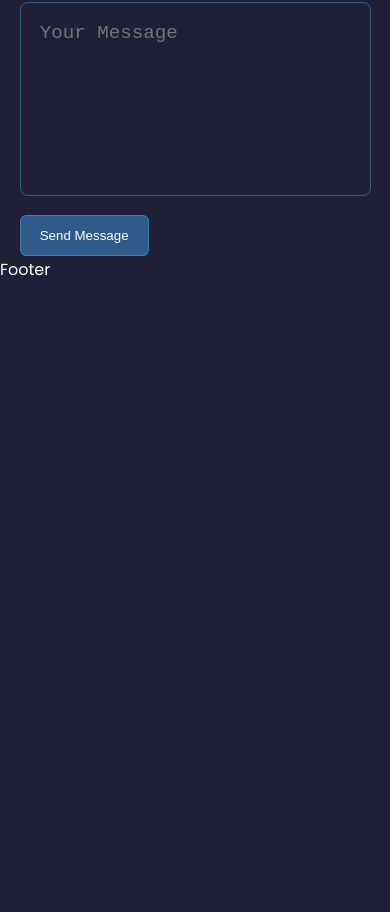
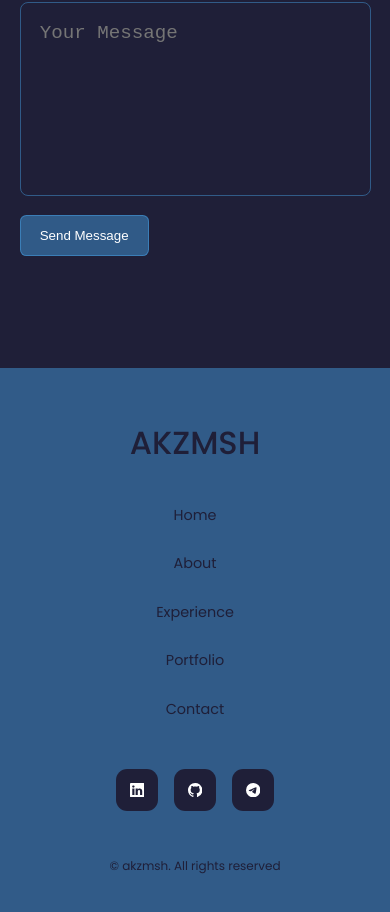
Before and after one commit to AnvarovM/portfolio, a React (Create React App) app: page / in a window 390 px wide. Shown: the part 7206-8118 px from the top of the page. Before the commit the page ends 7490 px from the top, so only its background shows below. Built offline with nearby package versions, Linux system fonts and the light colour scheme; a web font is replaced by a local one.

Commit message:
Finished footer

```diff
--- a/src/components/footer/Footer.jsx
+++ b/src/components/footer/Footer.jsx
@@ -1,8 +1,35 @@
 import React from "react";
 import './footer.css'
+import { BsLinkedin, BsGithub, BsTelegram } from "react-icons/bs";
 
 const Footer = () => {
-  return <div>Footer</div>;
+  return <footer>
+    <a href="#" className="footer__logo">AKZMSH</a>
+
+    <ul className="permalinks">
+      <li><a href="">Home</a></li>
+      <li><a href="#about">About</a></li>
+      <li><a href="#experience">Experience</a></li>
+      <li><a href="#portfolio">Portfolio</a></li>
+      <li><a href="#contact">Contact</a></li>
+    </ul>
+
+    <div className="footer__socials">
+      <a href="https://linkedin.com" target="_blank" rel="noreferrer">
+        <BsLinkedin />
+      </a>
+      <a href="https://github.com" target="_blank" rel="noreferrer">
+        < BsGithub />
+      </a>
+      <a href="https://instagram.com" target="_blank" rel="noreferrer">
+        <BsTelegram />
+      </a>
+    </div>
+
+    <div className="footer__copyright">
+      <small>&copy; akzmsh. All rights reserved</small>
+    </div>
+  </footer>;
 };
 
 export default Footer;
--- a/src/components/footer/footer.css
+++ b/src/components/footer/footer.css
@@ -0,0 +1,66 @@
+footer {
+    background-color: var(--color-primary);
+    padding: 3rem 0;
+    text-align: center;
+    font-size: 0.9rem;
+    margin-top: 7rem;
+}
+
+footer a {
+    color: var(--color-bg);
+}
+
+.footer__logo {
+    font-size: 2rem;
+    font-weight: 500;
+    margin-bottom: 2rem;
+    display: inline-block;
+}
+
+.permalinks {
+    display: flex;
+    flex-wrap: wrap;
+    justify-content: center;
+    gap: 2rem;
+    margin: 0 auto 3rem;
+}
+
+.footer__socials {
+    display: flex;
+    justify-content: center;
+    gap: 1rem;
+    margin-bottom: 4rem;
+}
+
+.footer__socials a {
+    background-color: var(--color-bg);
+    color: var(--color-white);
+    padding: 0.8rem;
+    border-radius: 0.7rem;
+    display: flex;
+    border: 1px solid transparent;
+}
+
+.footer__socials a:hover {
+    border: 1px solid var(--color-bg);
+    background-color: transparent;
+    border-color: var(--color-bg);
+}
+
+.footer__copyright {
+    margin-bottom: 4rem;
+    color: var(--color-bg);
+}
+
+/* ==================== MEDIA QUERYS (SMALL DEVICES) =================== */
+
+@media screen and (max-width: 600px) {
+    .permalinks {
+        flex-direction: column;
+        gap: 1.5rem;
+    }
+
+    .footer__socials {
+        margin-bottom: 2.6rem;
+    }
+}
```
